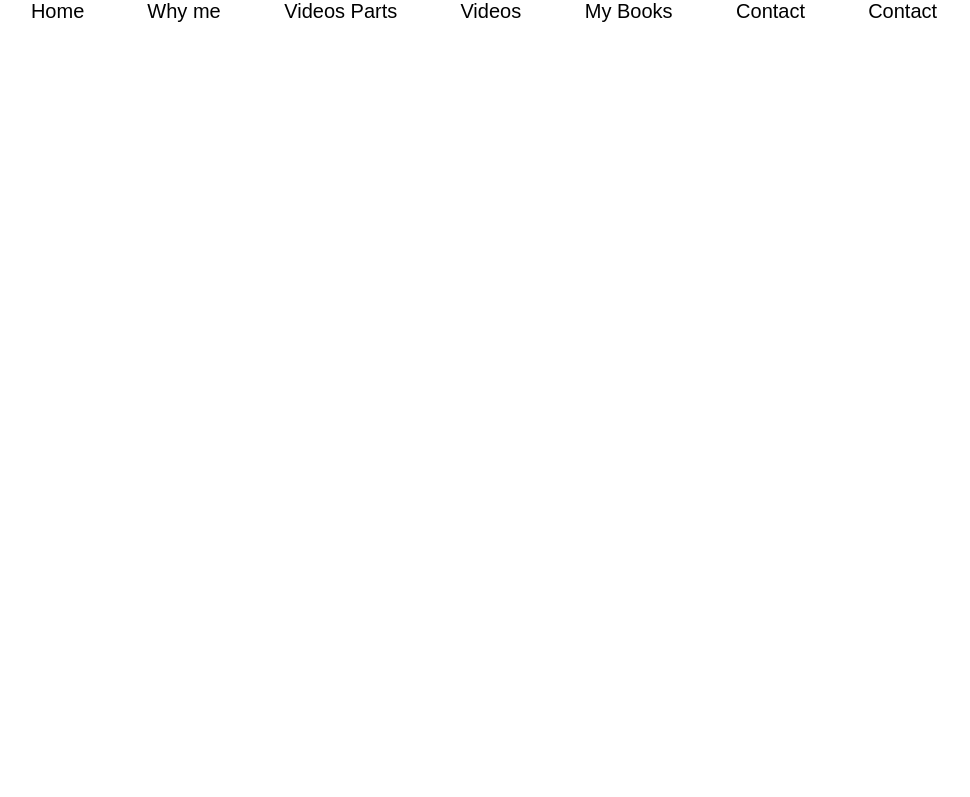
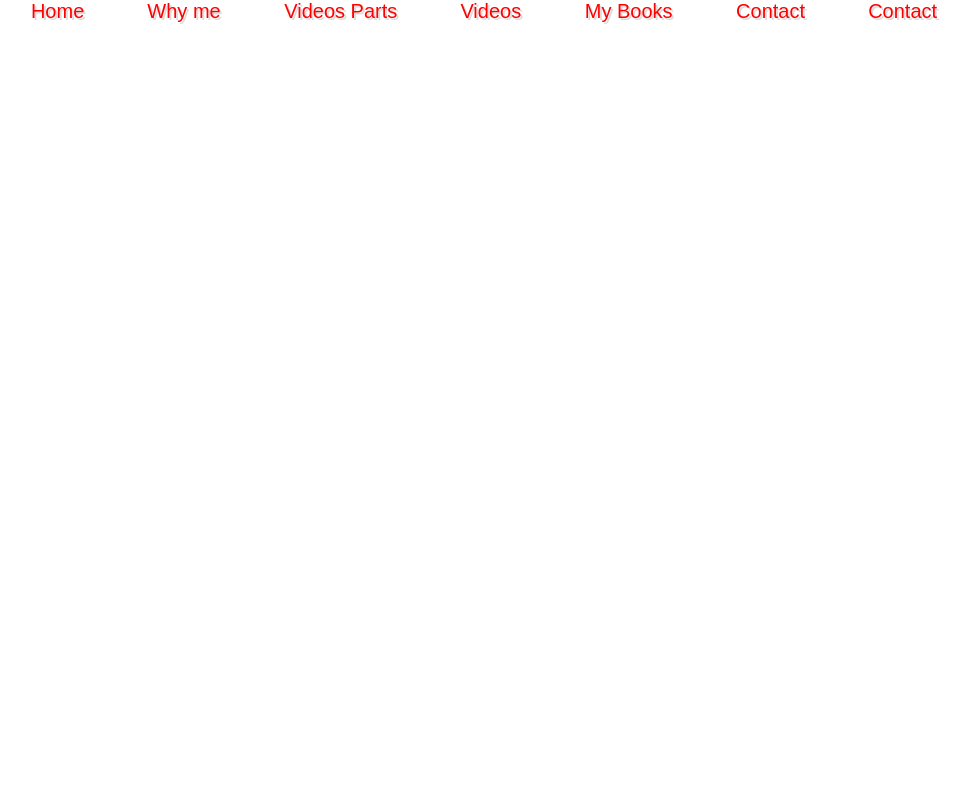
Before and after one commit to Dhruv-technology/GeronimoStilton-Demotrial, a plain HTML site: page index.html in a window 1280 px wide. Shown: the top 797 px of the page, without its empty margins (200-1170 px from the left). Drawn offline with Linux system fonts and the light colour scheme.

Commit message:
Update index.html

```diff
--- a/index.html
+++ b/index.html
@@ -1,20 +1,18 @@
 <html>
 
 <head>
-    <title>GeronimoStilton demotrial-1</title>
+ <link href="style.css" rel="stylesheet">
 </head>
-<link href="style.css" rel="stylesheet">
-
 <body>
-    <center>
+<center>
         <ul class="Menu">
-            <li id="Home" class="link">Home<a href="#Welcome"></a></li>
-            <li id="Why me" class="link">Why me <a href="#Whyme"></a></li>
-            <li id="Videos Parts" class="link">Videos Parts<a href="#VideosParts"></a></li>
-            <li id="Video" class="link">Videos <a href="#Videos"></a></li>
-            <li id="MyBooks" class="link">My Books <a href="#My Books"></a></li>
-            <li id="Contacts" class="link">Contact<a href="#Contact"></a></li>
-             <li id="Maps" class="link">Contact<a href="#Map"></a></li>
+            <li id="Home" class="link"><a href="#Welcome">Home</a></li>
+            <li id="Why me" class="link"><a href="#Whyme">Why me </a></li>
+            <li id="Videos Parts" class="link"><a href="#VideosParts">Videos Parts</a></li>
+            <li id="Video" class="link"><a href="#Videos">Videos </a></li>
+            <li id="MyBooks" class="link"><a href="#My Books">My Books </a></li>
+            <li id="Contacts" class="link"><a href="#Contact">Contact</a></li>
+             <li id="Maps" class="link"><a href="#Map">Contact</a></li>
         </ul>
     </center>
     <section id="Welcome" class="parallax-container">
```
